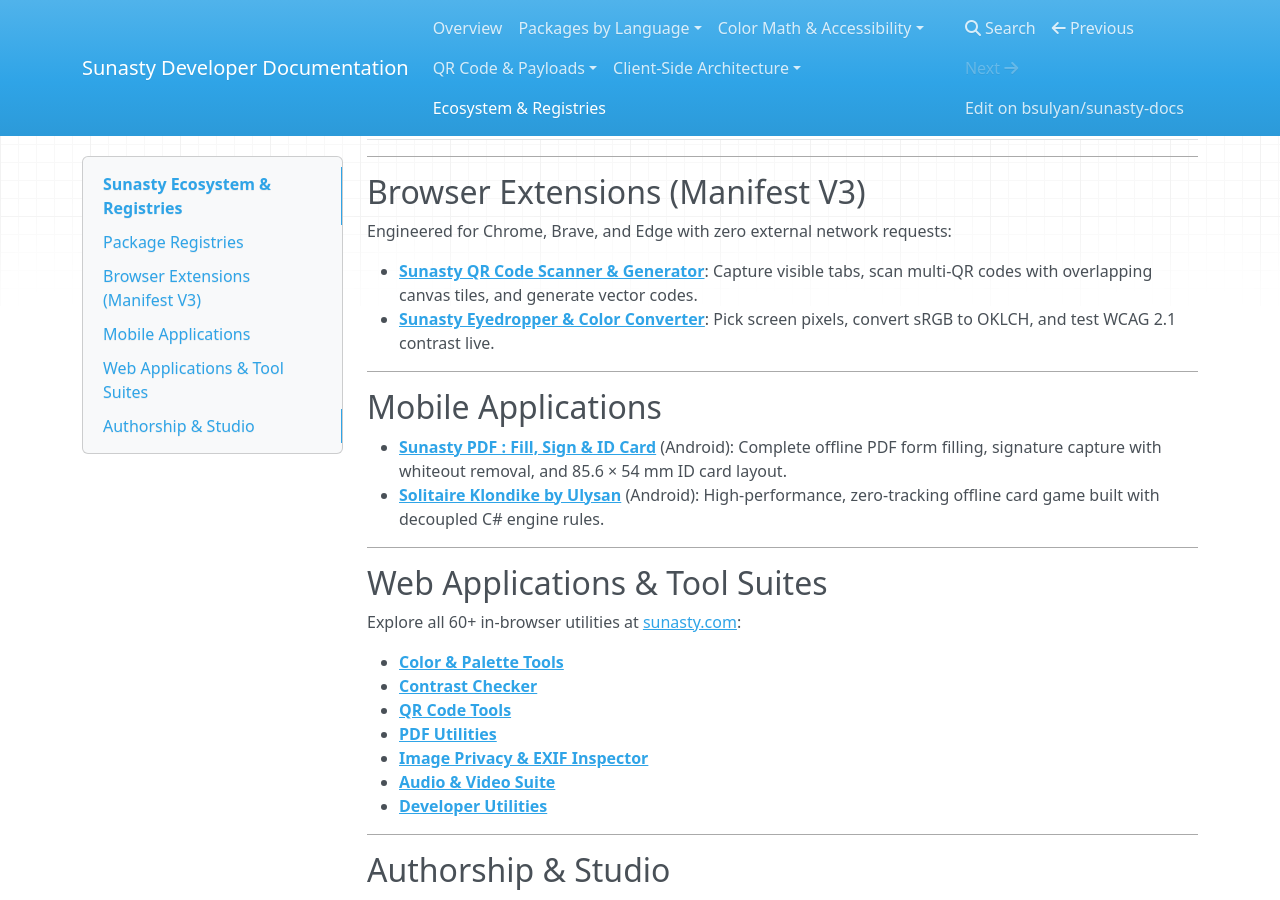
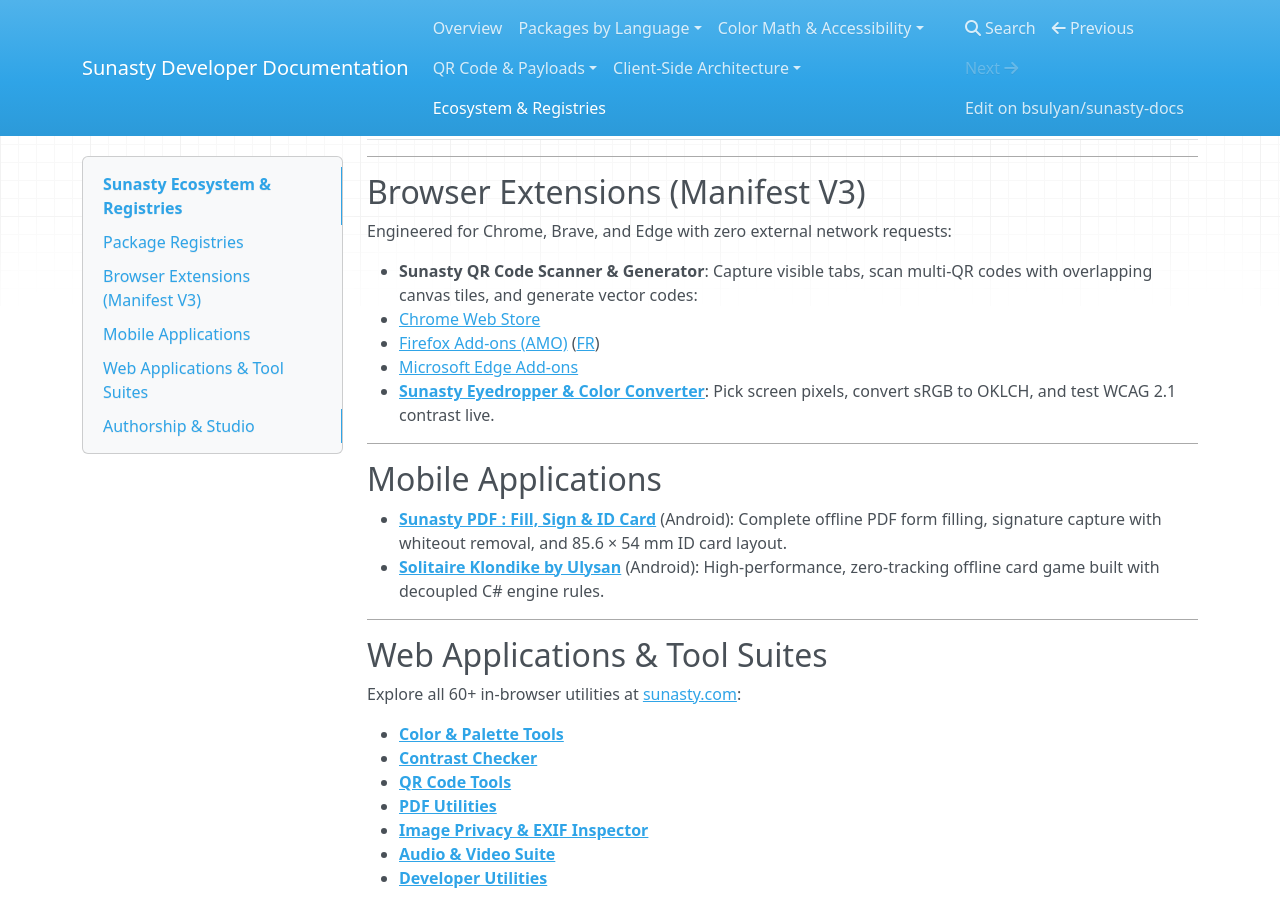
Before and after one commit to bsulyan/sunasty-docs, an MkDocs documentation site: the page built from docs/ecosystem.md, in a window 1280 px wide and 900 px high, scrolled down 803 px. Built offline with MkDocs 1.6.1, drawn with Linux system fonts in a browser that asks for light colours; nearby versions of some CDN libraries; a script that is not in the unit is left out.

Commit message:
docs: add Chrome, Firefox AMO, and Edge store links to ecosystem.md

```diff
--- a/docs/ecosystem.md
+++ b/docs/ecosystem.md
@@ -25,7 +25,10 @@ All core mathematical, color conversion, and QR parsing algorithms are open-sour
 
 Engineered for Chrome, Brave, and Edge with zero external network requests:
 
-- **[Sunasty QR Code Scanner & Generator](https://chromewebstore.google.com/detail/sunasty-qr-code-scanner-g/fbiighpklpogdbnhdapbiijcadhlijcb)**: Capture visible tabs, scan multi-QR codes with overlapping canvas tiles, and generate vector codes.
+- **Sunasty QR Code Scanner & Generator**: Capture visible tabs, scan multi-QR codes with overlapping canvas tiles, and generate vector codes:
+  - [Chrome Web Store](https://chromewebstore.google.com/detail/sunasty-qr-code-scanner-g/fbiighpklpogdbnhdapbiijcadhlijcb)
+  - [Firefox Add-ons (AMO)](https://addons.mozilla.org/en-US/firefox/addon/sunasty-qr-code-scanner-genera/) ([FR](https://addons.mozilla.org/fr/firefox/addon/sunasty-qr-code-scanner-genera/))
+  - [Microsoft Edge Add-ons](https://microsoftedge.microsoft.com/addons/detail/sunasty-qr-code-scanner-generator/npbppaegpbeefpfaffjgphjecmgbngab)
 - **[Sunasty Eyedropper & Color Converter](https://github.com/bsulyan/sunasty-color-picker)**: Pick screen pixels, convert sRGB to OKLCH, and test WCAG 2.1 contrast live.
 
 ---
```
